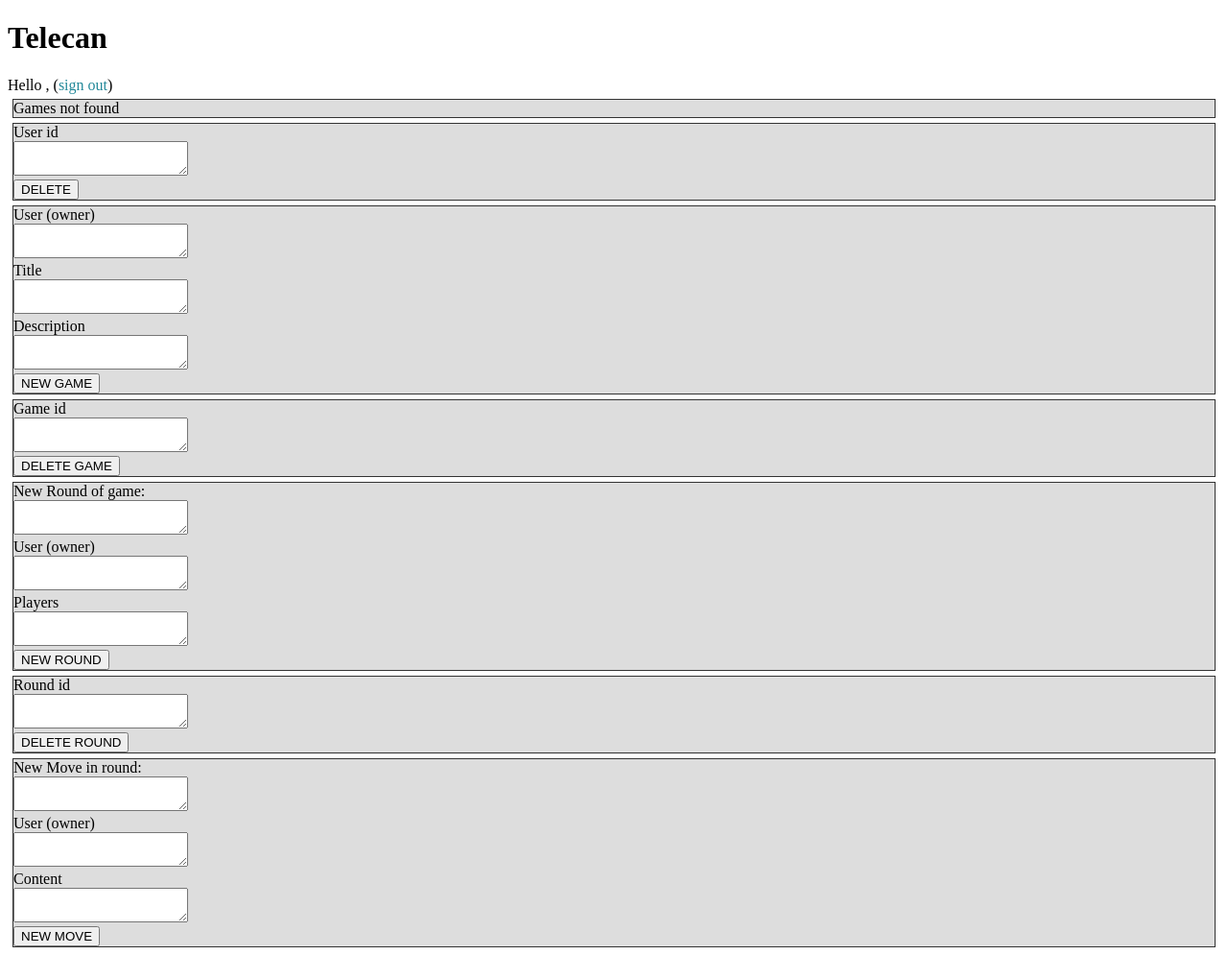
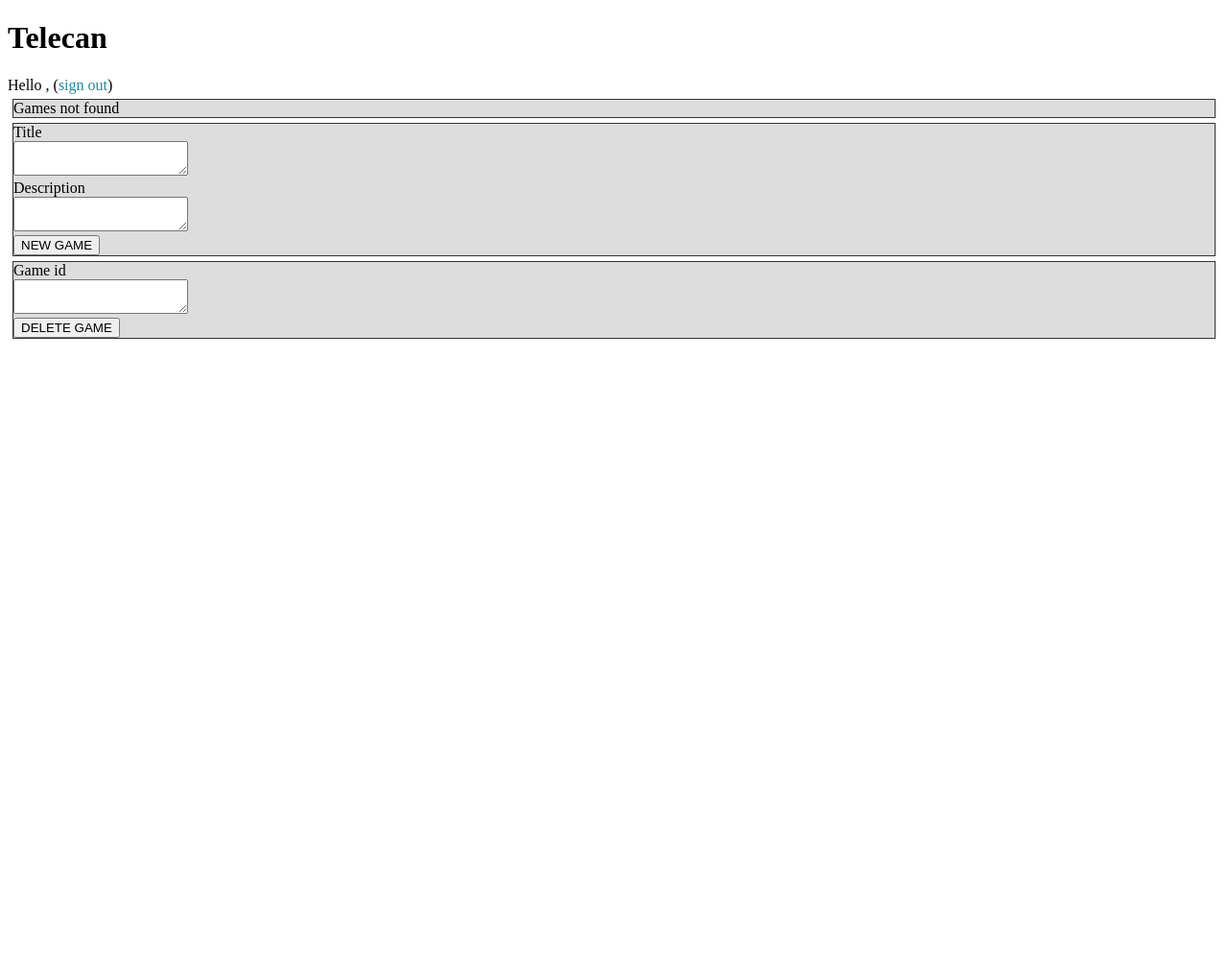
Before and after one commit to 2-complex/telecan, a Flask app: template templates/home.html in a window 1280 px wide. Shown: the whole page at 96% size. After the commit the page ends 353 px from the top, so only its background shows below. Run offline with Flask 2, Linux system fonts and the light colour scheme; the template is opened without the code that fills it, so the values that code supplies are empty.

Commit message:
New game on home instead of index (this breaks tests)

```diff
--- a/endpoints.py
+++ b/endpoints.py
@@ -111,7 +111,6 @@ def delete_user():
 
 def new_game():
     return get_impl().new_game(
-        user_id = request.form['user_id'],
         title = request.form['title'],
         description = request.form['description'])
 
--- a/templates/home.html
+++ b/templates/home.html
@@ -9,21 +9,7 @@
 
 <div id="games" class="tc-games"></div>
 
-<div class="panel" id="delete-user">
-    User id
-    <div>
-        <textarea id="delete-user-id" class="form-input"></textarea>
-    </div>
-    <div>
-        <button id="delete-user-button">DELETE</button>
-    </div>
-</div>
-
 <div class="panel" id="new-game-form">
-    User (owner)
-    <div>
-        <textarea id="new-game-user" class="form-input"></textarea>
-    </div>
     Title
     <div>
         <textarea id="new-game-title" class="form-input"></textarea>
@@ -47,54 +33,46 @@
     </div>
 </div>
 
-<div class="panel" id="new-round-form">
-    New Round of game:
-    <div>
-        <textarea id="new-round-game" class="form-input"></textarea>
-    </div>
-    User (owner)
-    <div>
-        <textarea id="new-round-user" class="form-input"></textarea>
-    </div>
-    Players
-    <div>
-        <textarea id="new-round-players" class="form-input"></textarea>
-    </div>
-    <div>
-        <button id="new-round-button">NEW ROUND</button>
-    </div>
-</div>
+<script>
 
-<div class="panel" id="delete-round-form">
-    Round id
-    <div>
-        <textarea id="delete-round-id" class="form-input"></textarea>
-    </div>
-    <div>
-        <button id="delete-round-button">DELETE ROUND</button>
-    </div>
-</div>
+$('#new-game-button').click(
+    function(evt)
+    {
+        $('#output').empty();
+        $.when( $.ajax({ type: "POST", url: "/new-game", dataType: "text",
+            data: {
+                "title":$("#new-game-title").val(),
+                "description":$("#new-game-description").val(),
+            },
+        }) ).then(
+            function(result)
+            {
+                var response = JSON.parse(result);
+                $("#output").append(result);
+                refresh();
+            }
+        );
+    }
+)
 
-<div class="panel" id="new-move-form">
-    New Move in round:
-    <div>
-        <textarea id="new-move-round" class="form-input"></textarea>
-    </div>
-    User (owner)
-    <div>
-        <textarea id="new-move-user" class="form-input"></textarea>
-    </div>
-    Content
-    <div>
-        <textarea id="new-move-content" class="form-input"></textarea>
-    </div>
-    <div>
-        <button id="new-move-button">NEW MOVE</button>
-    </div>
-</div>
-
-
-<script>
+$('#delete-game-button').click(
+    function(evt)
+    {
+        $('#output').empty();
+        $.when( $.ajax({ type: "POST", url: "/delete-game", dataType: "text",
+            data: {
+                "id":$("#delete-game-id").val(),
+            },
+        }) ).then(
+            function(result)
+            {
+                var response = JSON.parse(result);
+                $("#output").append(result);
+                refresh();
+            }
+        );
+    }
+)
 
 function populateMoves(movesInfo, $moves)
 {
```
Also changed, not shown: implementation.py (+6 -12 lines), templates/index.html (+0 -43 lines).
